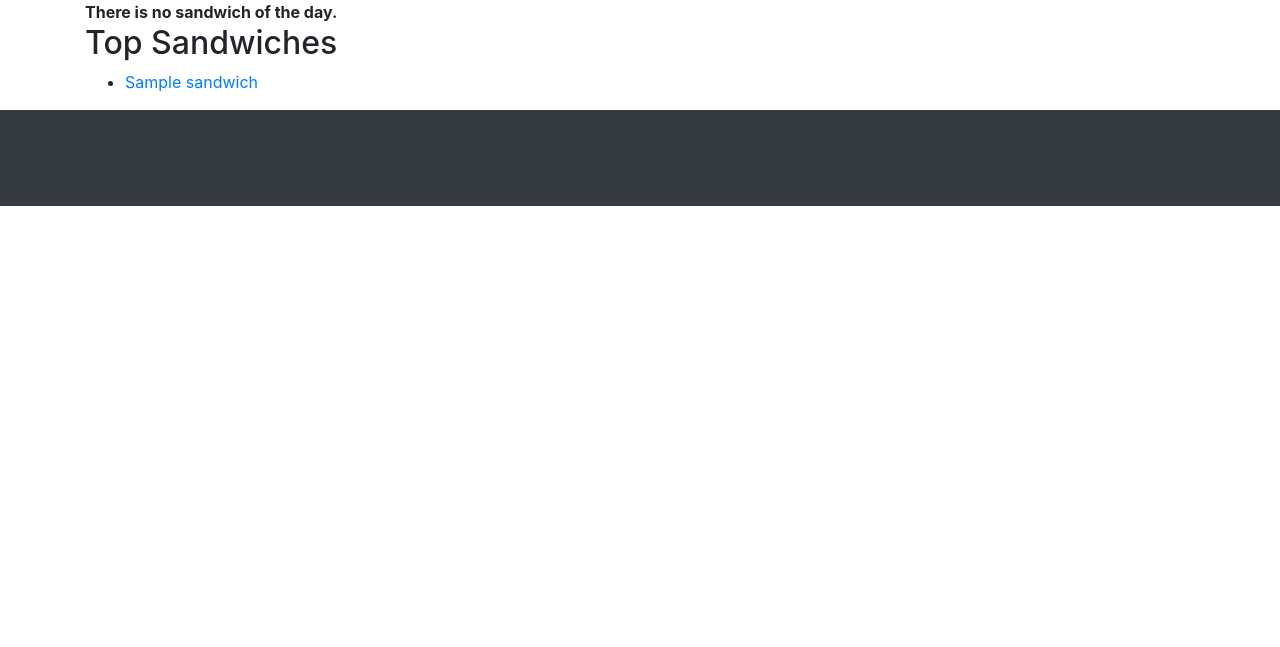
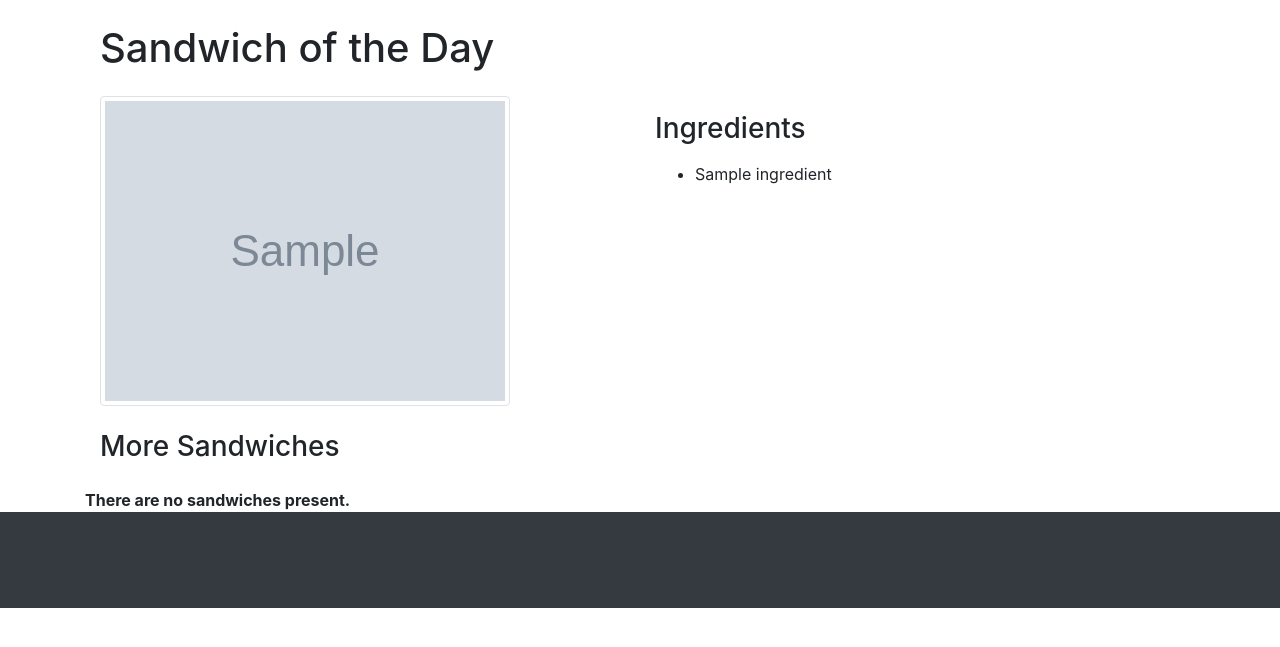
Before and after one commit to 2268563/which-sandwich, a Django app: page / in a window 1280 px wide. Shown: the part 56-703 px from the top of the page. Run offline with Django 3.2, Linux system fonts and the light colour scheme; tables that the repository leaves empty hold one stand-in row (values such as "Sample post"); grey boxes marked "Sample" are stand-in pictures; some libraries are stand-ins or nearby versions.

Commit message:
Add basic index implementation

```diff
--- a/which_sandwich_project/static/css/whichsandwich.css
+++ b/which_sandwich_project/static/css/whichsandwich.css
@@ -7,9 +7,3 @@ body {
     padding-top: 56px;
   }
 }
-
-/*
-ul.navbar-nav li.dropdown:hover > ul.dropdown-menu {
-  display: block;
-}
-*/
--- a/which_sandwich_project/templates/whichsandwich/index.html
+++ b/which_sandwich_project/templates/whichsandwich/index.html
@@ -8,42 +8,56 @@ Home
 
 {% block body_block %}
 
-<div>
-  {% if sandwich_of_the_day %}
-  <h2>Sandwich of the day</h2>
-  <ul>
-    <li><a href="{% url 'show_sandwich' sandwich_of_the_day.url %}">{{ sandwich_of_the_day.title }}</a></li>
-    <li>{{ sandwich_of_the_day.image }}</li>
-    <li>Created by {{ sandwich_of_the_day.creator }}</li>
-    {% if sandwich.likes == 1 %}
-		<li>{{ sandwich.likes }} Like</li>
-	{% else %}
-		<li>{{ sandwich.likes }} Likes</li>
-	{% endif %}
-	{% if sandwich.dislikes == 1 %}
-		<li>{{ sandwich.dislikes }} Dislike</li>
-	{% else %}
-		<li>{{ sandwich.dislikes }} Dislikes</li>
-	{% endif %}
-  </ul>
-  {% else %}
-  <strong>There is no sandwich of the day.</strong>
-  {% endif %}
+<!-- Page Content -->
+<div class="container">
+
+  <!-- Portfolio Item Heading -->
+  <h1 class="my-4">Sandwich of the Day
+  </h1>
+
+  <!-- Portfolio Item Row -->
+  <div class="row" height=400px>
+
+    <div class="col-md-6">
+      <a href="{% url 'show_sandwich' sotd.slug %}">
+      <img class="img-fluid img-thumbnail" src="{{ sotd.image.url }}" alt="Sandwich of the Day">
+      </a>
     </div>
 
-<div>
-  {% if top_sandwiches %}
-  <h2>Top Sandwiches</h2>
+    <div class="col-md-6">
+      <h3 class="my-3">Ingredients</h3>
       <ul>
-    {% for sandwich in top_sandwiches %}
-    <li>
-      <a href="{% url 'show_sandwich' sandwich.slug %}">{{ sandwich.name }}</a>
-    </li>
+        {% for ingredients in sotd.ingredients.all %}
+        <li>{{ ingredients.name }}</li>
         {% endfor %}
       </ul>
+    </div>
+
+  </div>
+  <!-- /.row -->
+
+  <!-- Related Projects Row -->
+  <h3 class="my-4">More Sandwiches</h3>
+
+  <div class="row">
+
+    {% if top_sandwiches %}
+
+    {% for sandwich in top_sandwiches %}
+    <div class="col-md-3 col-sm-6 mb-4">
+      <a href="{% url 'show_sandwich' sandwich.slug %}">
+        <img class="img-fluid img-thumbnail" src="{{ sandwich.image.url }}" alt="">
+      </a>
+    </div>
+    {% endfor %}
+
     {% else %}
     <strong>There are no sandwiches present.</strong>
     {% endif %}
+
   </div>
+  <!-- /.row -->
 
+</div>
+<!-- /.container -->
 {% endblock %}
--- a/which_sandwich_project/whichsandwich/views.py
+++ b/which_sandwich_project/whichsandwich/views.py
@@ -10,9 +10,13 @@ from django.urls import reverse
 def index(request):
     #http://127.0.0.1:8000/whichsandwich/
 
-    top_sandwiches = Sandwich.objects.order_by('-likes')[:5]
+    top_sandwiches = Sandwich.objects.order_by('-likes')
+    sotd = top_sandwiches[0]
 
-    context_dict = {'top_sandwiches': top_sandwiches}
+    context_dict = {
+            'top_sandwiches': top_sandwiches[1:5],
+            'sotd': sotd,
+            }
 
     response = render(request, 'whichsandwich/index.html', context = context_dict)
     return response
```
Lines whose indentation alone changed are shown as unchanged.
